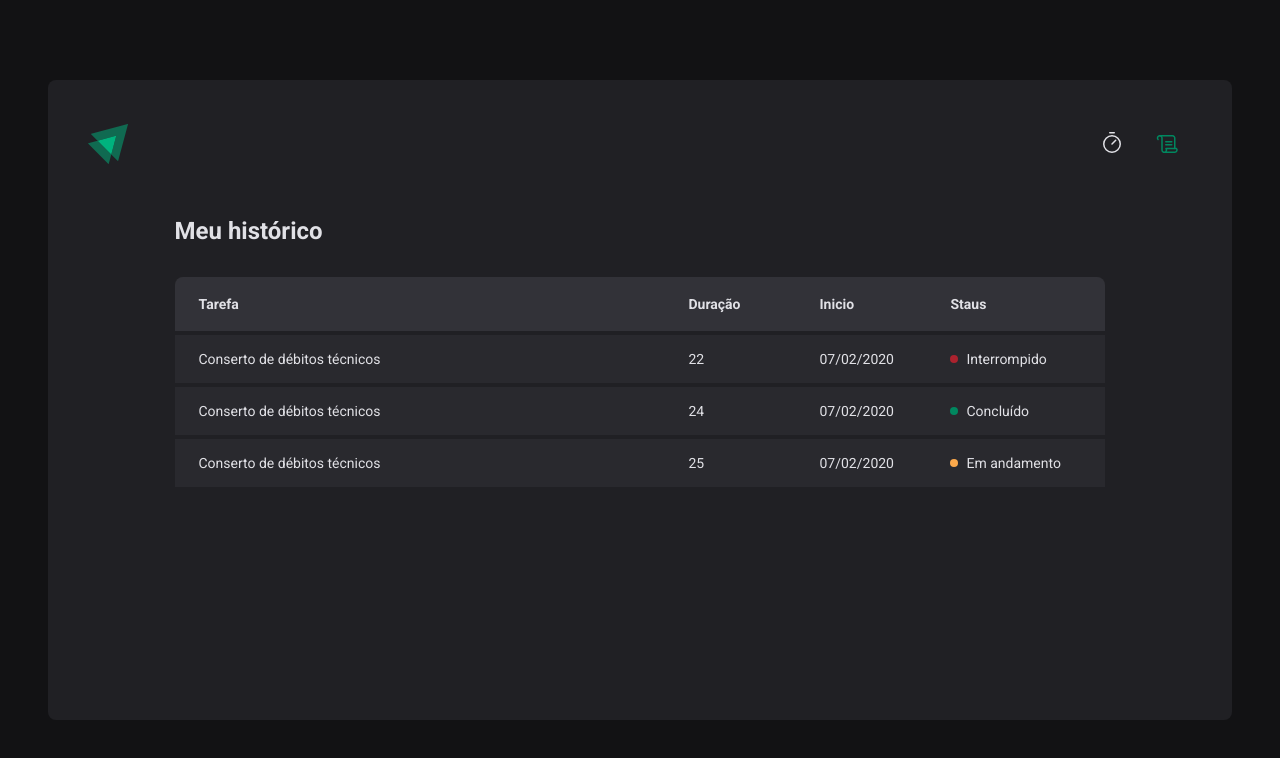
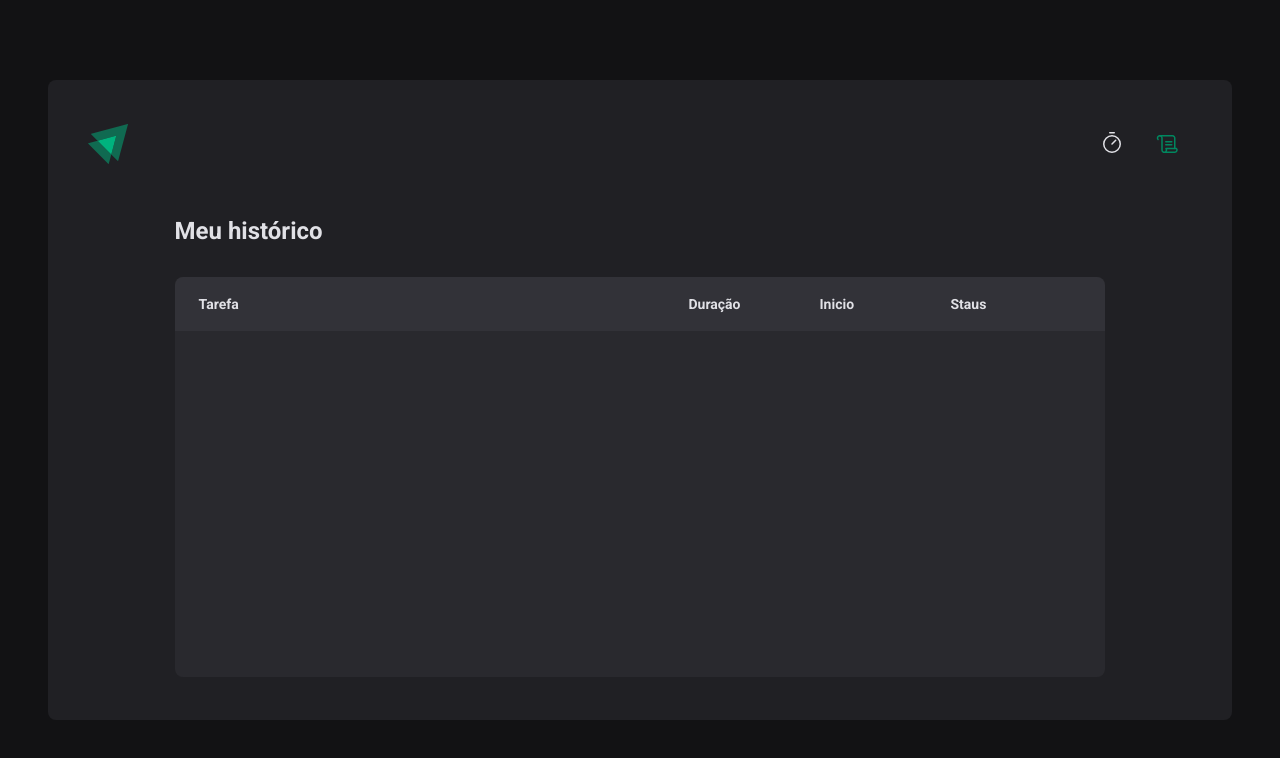
Before and after one commit to joaoSouza-js/ignite-fundamentsl-charpter02, a React (Vite) app in the folder application/: page /history in a window 1280 px wide. Shown: the top 758 px of the page. Built offline with nearby package versions, Linux system fonts and the light colour scheme.

Commit message:
create the History component functions

```diff
--- a/application/src/context/CycleContext.tsx
+++ b/application/src/context/CycleContext.tsx
@@ -13,13 +13,14 @@ export interface CycleProps {
     dateInterrupted?: Date,
 }
 interface CycleContextType{
+    CycleList: CycleProps[]
     isActiveCycle: boolean
     amountSecondsPassed: number,
     activeCycleId: string | null,
     activeCycle: CycleProps | undefined,
-    interuptCurrentCycle: () => void
+    interuptCurrentCycle: () => void,
     markCurruntCycleAsFinished: () => void,
-    createNewCycle: (data: CreateCycleData) => void
+    createNewCycle: (data: CreateCycleData) => void,
     ChangeAmountSecondsPassed: (differenceInSeconds: number) => void
 }
 interface CycleContextProvierProps{
@@ -80,6 +81,7 @@ export function CycleContextProvider({children}:CycleContextProvierProps){
 
     return(
         <CycleContext.Provider value={{
+                CycleList,
                 activeCycle,
                 activeCycleId,
                 isActiveCycle,
--- a/application/src/pages/History/components/Status/index.tsx
+++ b/application/src/pages/History/components/Status/index.tsx
@@ -1,23 +1,37 @@
+import { CycleProps } from "../../../../context/CycleContext"
 import { TableRowContainer } from "./style"
-
+import {formatDistanceToNow} from 'date-fns'
+import ptBR from "date-fns/esm/locale/pt-BR/index.js"
 interface StatusProps{
-    task:{
-        descripiton: string,
-        duration: number,
-        initDate:  Date,
-        status?:  "Concluído" | "Interrompido" | "Em andamento"
-    }
+    cycle: CycleProps
 }
 
-export function Status({task}:StatusProps){
+export function Status({cycle}:StatusProps){
+    const {task,minutesAmount, startDate,dateFinished,dateInterrupted} = cycle
+    const cycleDiferenceToNow = formatDistanceToNow(startDate,{
+        locale: ptBR,
+        addSuffix: true
+    })
 
-    const {descripiton,duration,initDate, status='Concluído'} = task
+    function currentStatus(){
+        if(dateFinished){
+            return 'Concluído' as const
+        }
+        else if(dateInterrupted){
+            return 'Interrompido' as const
+        }
+        else{
+            return 'Em andamento' as const
+        }
+    }
+
+    const status = currentStatus()
 
     return(
         <TableRowContainer variant={status}>
-            <td>{descripiton}</td>
-            <td>{duration}</td>
-            <td>{initDate.toLocaleDateString('pt-br')}</td>
+            <td>{task}</td>
+            <td>{minutesAmount} minutos</td>
+            <td>{cycleDiferenceToNow}</td>
             <td>{status}</td>
         </TableRowContainer>
     )
--- a/application/src/pages/History/index.tsx
+++ b/application/src/pages/History/index.tsx
@@ -1,39 +1,21 @@
+import { useContext, useEffect } from "react"
+import { CycleContext } from "../../context/CycleContext"
 import { Status } from "./components/Status"
 import { HistoryContainer, HistoryList, TableBody, TableBodyWithoutTask, TableContainer, TableHeader } from "./style"
 
 export function History() {
-  const tasks = [
-    {
-      id: 1,
-      descripiton: 'Conserto de débitos técnicos ',
-      duration: 22,
-      initDate: new Date("02-07-2020 18:30:23"),
-      status: 'Interrompido' as const
-    },
-    {
-      id: 3,
-      descripiton: 'Conserto de débitos técnicos ',
-      duration: 24,
-      initDate: new Date("02-07-2020 18:30:23"),
-      status: "Concluído" as const
-    },
-    {
-      id: 2,
-      descripiton: 'Conserto de débitos técnicos ',
-      duration: 25,
-      initDate: new Date("02-07-2020 18:30:23"),
-      status: "Em andamento" as const
-    },
+  const {CycleList,amountSecondsPassed} = useContext(CycleContext)
 
-  ]
 
   return (
     <HistoryContainer>
       <h1>
         Meu histórico
       </h1>
+
       <HistoryList>
         <TableContainer>
+
           <TableHeader>
             <tr>
               <th>Tarefa</th>
@@ -42,23 +24,24 @@ export function History() {
               <th>Staus</th>
             </tr>
           </TableHeader>
+
           {
-            tasks.length === 0
-            ? <TableBodyWithoutTask/>
+            CycleList.length === 0
+            ? ( <TableBodyWithoutTask/> )
             :
-              <TableBody>
+              ( <TableBody>
                   {
-                  tasks.map(task =>{
+                    CycleList.map(cycle =>{
                       return(
                       <Status
-                        key={task.id}
-                        task = {task}
+                          key={cycle.id}
+                          cycle={cycle}
                         />
                       )
                     })
                   }
                </TableBody>
-
+              )
           }
         </TableContainer>
       </HistoryList>
```
Lines whose indentation alone changed are shown as unchanged.
